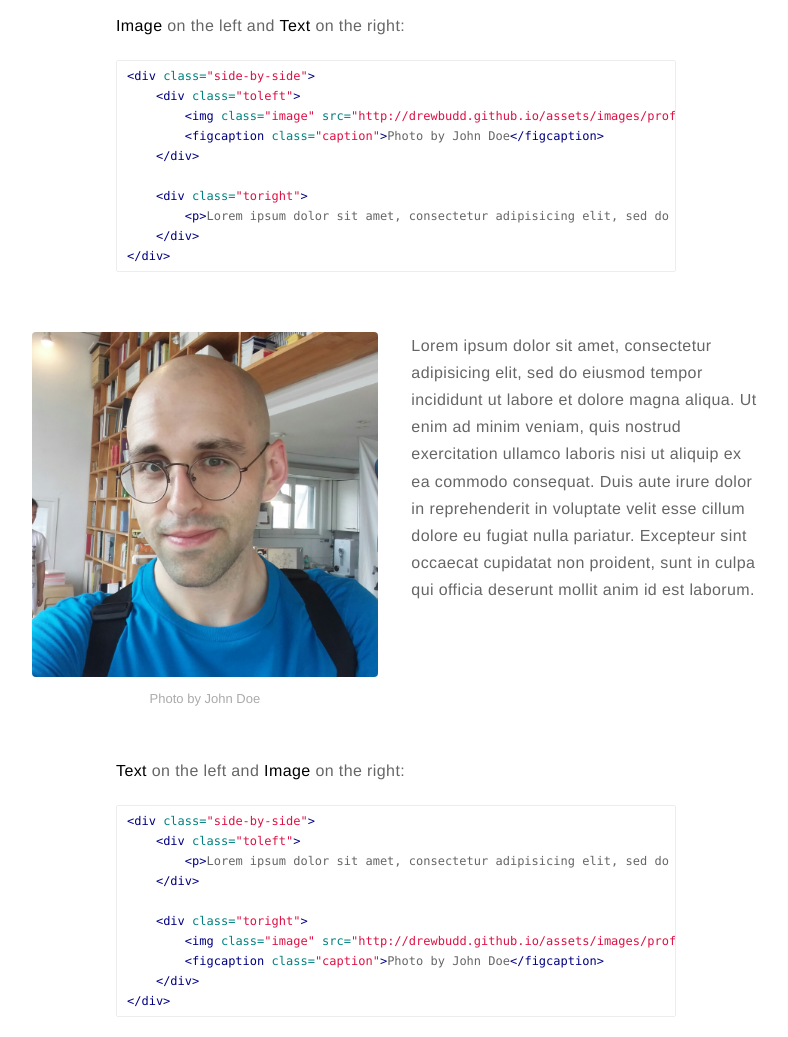
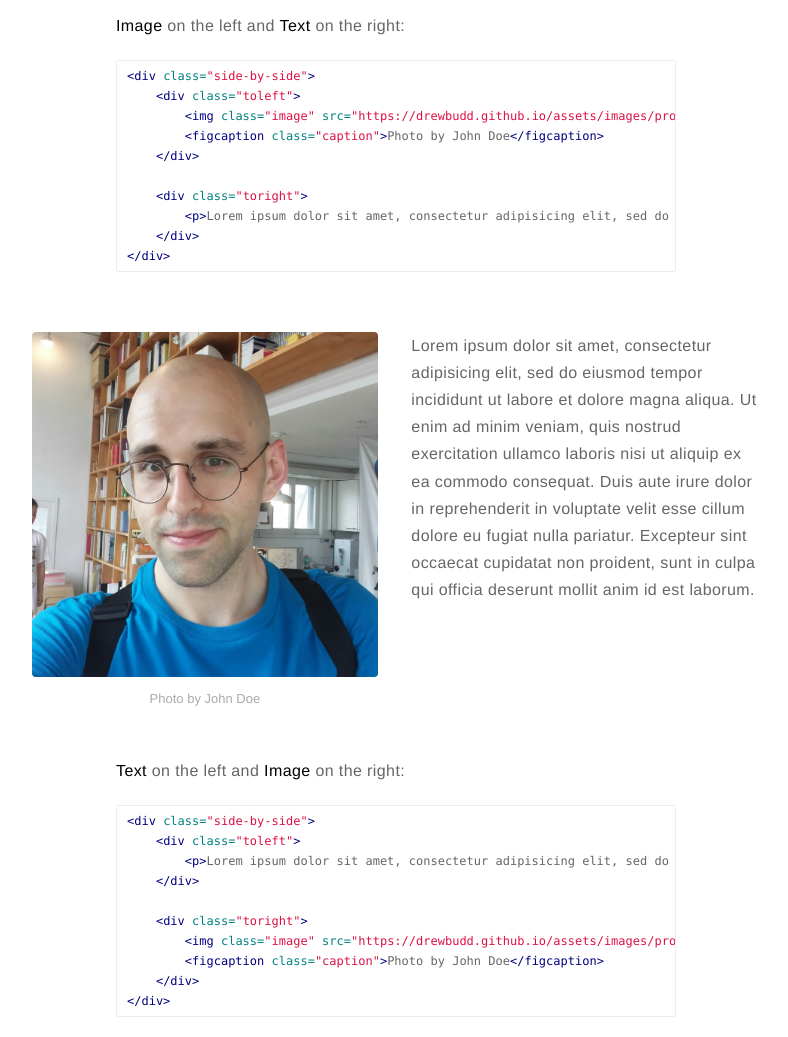
Before and after one commit to drewbudd/drewbudd.github.io, a Jekyll site: the page built from _posts/2015-02-24-markdown-extra-components.markdown, in a window 1280 px wide and 1400 px high, scrolled down 1068 px. Shown: the part 151-1188 px from the top of the window, without its empty margins (244-1032 px from the left). Built offline with Jekyll 4.4.1, drawn with Linux system fonts in a browser that asks for light colours; some of the changed lines change nothing that is shown.

Commit message:
Update _config.yml

```diff
--- a/_config.yml
+++ b/_config.yml
@@ -16,7 +16,7 @@ resume: false
 resume-external: true
 resume-url: https://google.com/?q=my+resume
 
-url: http://drewbudd.github.io
+url: https://drewbudd.github.io
 # your url: http://USERNAME.github.io
 
 permalink: /:title/
```
